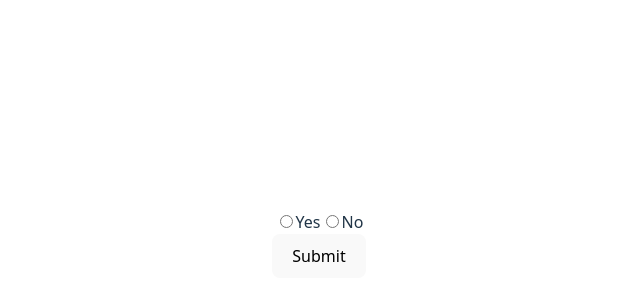
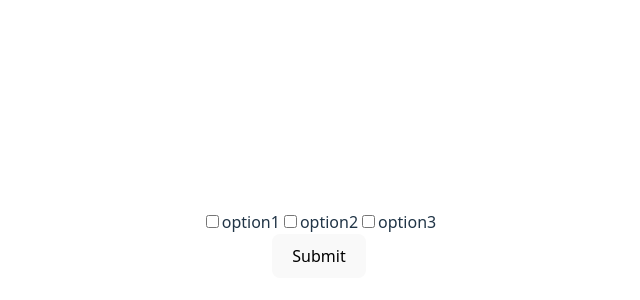
Before and after one commit to NicholasMurray/zod-validation-testing-ts, a React (Vite) app: page / in a window 1280 px wide. Shown: the part 156-456 px from the top of the page, without its empty margins (321-961 px from the left). Built offline with nearby package versions, Linux system fonts and the light colour scheme.

Commit message:
added checkbox validation

```diff
--- a/src/App.tsx
+++ b/src/App.tsx
@@ -1,11 +1,13 @@
-import ConditionalForm from './forms/ConditionalForm'
+// import ConditionalForm from './forms/ConditionalForm'
+import { CheckboxesForm } from './forms/CheckboxesForm'
 import './App.css'
 
 function App() {
 
   return (
     <>
-      <ConditionalForm />
+      {/* <ConditionalForm /> */}
+      <CheckboxesForm />
     </>
   )
 }
--- /dev/null
+++ b/src/forms/CheckboxesForm.tsx
@@ -0,0 +1,62 @@
+import { z } from 'zod';
+import { useForm, Controller } from 'react-hook-form';
+import { zodResolver } from '@hookform/resolvers/zod';
+
+const schema = z.object({
+  checkboxes: z
+    .array(z.string())
+    .min(1, "At least one option must be selected"),
+});
+
+type FormData = z.infer<typeof schema>;
+
+export const CheckboxesForm = () => {
+  const { control, handleSubmit, formState: { errors } } = useForm<FormData>({
+    resolver: zodResolver(schema),
+    defaultValues: {
+      checkboxes: [],
+    },
+  });
+
+  const onSubmit = (data: FormData) => {
+    console.log(data);
+  };
+
+  const options = ['option1', 'option2', 'option3'];
+
+  return (
+    <form onSubmit={handleSubmit(onSubmit)}>
+      <div>
+        {options.map((option) => (
+          <Controller
+            key={option}
+            name="checkboxes"
+            control={control}
+            render={({ field }) => (
+              <label>
+                <input
+                  type="checkbox"
+                  value={option}
+                  checked={field.value?.includes(option) || false}
+                  onChange={(e) => {
+                    const values = field.value || [];
+                    if (e.target.checked) {
+                      field.onChange([...values, option]);
+                    } else {
+                      field.onChange(values.filter((val) => val !== option));
+                    }
+                  }}
+                />
+                {option}
+              </label>
+            )}
+          />
+        ))}
+      </div>
+      {errors.checkboxes && (
+        <p className="error">{errors.checkboxes.message}</p>
+      )}
+      <button type="submit">Submit</button>
+    </form>
+  );
+}
```
